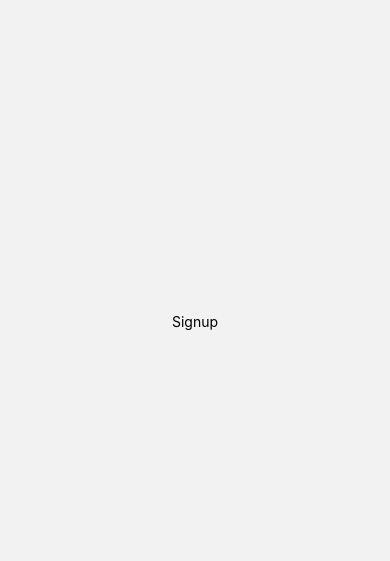
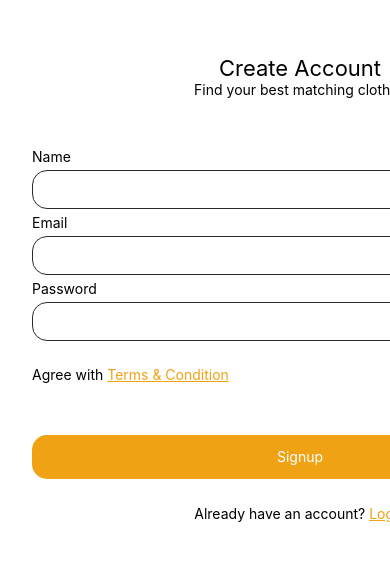
Before and after one commit to syncurious/Closet-Companion, a React Native app: screen /signup in a window 390 px wide. Shown: the part 101-662 px from the top of the page. Built offline with nearby package versions, Linux system fonts and the light colour scheme.

Commit message:
Enhance Signup screen with new layout, input fields for name, email, and password; add navigation to Login screen and improve styling.

```diff
--- a/src/screen/Auth/login/index.tsx
+++ b/src/screen/Auth/login/index.tsx
@@ -1,4 +1,11 @@
-import {StyleSheet, View, KeyboardAvoidingView, ScrollView, Platform} from 'react-native';
+import {
+  StyleSheet,
+  View,
+  KeyboardAvoidingView,
+  ScrollView,
+  Platform,
+  TouchableOpacity,
+} from 'react-native';
 import Container from '../../../components/container';
 import Heading from '../../../components/heading';
 import Input from '../../../components/input';
@@ -7,9 +14,12 @@ import {useState} from 'react';
 import Button from '../../../components/button';
 import {useDispatch} from 'react-redux';
 import {setIsLogin} from '../../../config/redux/reducer';
+import {NavigationProp, useNavigation} from '@react-navigation/native';
+import {Colors} from '../../../utitlity/colors';
 
 const Login = () => {
   const dispatch = useDispatch();
+  const navigation = useNavigation<NavigationProp<any>>();
   const [isPassword, setIsPassword] = useState<boolean>(false);
   const [payload, setPayload] = useState({
     email: '',
@@ -21,11 +31,16 @@ const Login = () => {
   const handleLogin = async () => {
     dispatch(setIsLogin(true));
   };
+  const handleSignup = () => {
+    navigation.navigate('signup');
+  };
   return (
     <KeyboardAvoidingView
       style={{flex: 1}}
       behavior={Platform.OS === 'ios' ? 'padding' : 'height'}>
-      <ScrollView contentContainerStyle={{flexGrow: 1}} keyboardShouldPersistTaps="handled">
+      <ScrollView
+        contentContainerStyle={{flexGrow: 1}}
+        keyboardShouldPersistTaps="handled">
         <Container scrollEnabled={false} fullScreen style={styles.Container}>
           <View style={styles.HeadingBox}>
             <Heading children={'Welcome Back'} level={2} />
@@ -64,7 +79,7 @@ const Login = () => {
               <Heading
                 level={6}
                 children={'Forget Password'}
-                style={{textAlign: 'right'}}
+                style={{...styles.higlightText, textAlign: 'right'}}
               />
               <Button
                 variant="contained"
@@ -75,8 +90,18 @@ const Login = () => {
           </View>
           <View style={styles.ParagraphBox}>
             <View style={{flexDirection: 'row', justifyContent: 'center'}}>
-              <Heading level={6} children={"Don't have an account? "} style={{}} />
-              <Heading level={6} children={'Sign Up'} style={{}} />
+              <Heading
+                level={6}
+                children={"Don't have an account? "}
+                style={{}}
+              />
+              <TouchableOpacity onPress={handleSignup}>
+                <Heading
+                  level={6}
+                  children={'Sign Up'}
+                  style={styles.higlightText}
+                />
+              </TouchableOpacity>
             </View>
           </View>
         </Container>
@@ -105,6 +130,10 @@ const styles = StyleSheet.create({
   RowGap: {
     rowGap: 5,
   },
+  higlightText: {
+    color: Colors.primary,
+    textDecorationLine: 'underline',
+  },
 });
 
 export default Login;
--- a/src/screen/Auth/signup/index.tsx
+++ b/src/screen/Auth/signup/index.tsx
@@ -1,11 +1,149 @@
-import {Text, View} from 'react-native';
+import {
+  StyleSheet,
+  View,
+  KeyboardAvoidingView,
+  ScrollView,
+  Platform,
+  TouchableOpacity,
+} from 'react-native';
+import Container from '../../../components/container';
+import Heading from '../../../components/heading';
+import Input from '../../../components/input';
+import {eyeFilledIcon, eyeIcon} from '../../../assets';
+import {useState} from 'react';
+import Button from '../../../components/button';
+import {useDispatch} from 'react-redux';
+import {setIsLogin} from '../../../config/redux/reducer';
+import {Colors} from '../../../utitlity/colors';
+import {NavigationProp, useNavigation} from '@react-navigation/native';
 
 const Signup = () => {
+  const dispatch = useDispatch();
+  const navigation = useNavigation<NavigationProp<any>>();
+  const [isPassword, setIsPassword] = useState<boolean>(false);
+  const [payload, setPayload] = useState({
+    name: '',
+    email: '',
+    password: '',
+  });
+  const handleValueChange = (name: string, value: string) => {
+    setPayload((prev: any) => ({...prev, [name]: value}));
+  };
+  const handleSignup = async () => {
+    dispatch(setIsLogin(true));
+  };
+  const handleLogin = async () => {
+    navigation.navigate('login');
+  };
   return (
-    <View style={{flex: 1, justifyContent: 'center', alignItems: 'center'}}>
-      <Text>Signup</Text>
-    </View>
+    <KeyboardAvoidingView
+      style={{flex: 1}}
+      behavior={Platform.OS === 'ios' ? 'padding' : 'height'}>
+      <ScrollView
+        contentContainerStyle={{flexGrow: 1}}
+        keyboardShouldPersistTaps="handled">
+        <Container scrollEnabled={false} fullScreen style={styles.Container}>
+          <View style={styles.HeadingBox}>
+            <Heading children={'Create Account'} level={2} />
+            <Heading children={'Find your best matching clothes'} level={6} />
+          </View>
+          <View style={styles.InputBox}>
+            <View style={styles.RowGap}>
+              <View style={styles.RowGap}>
+                <Heading level={6} children={'Name'} />
+                <Input
+                  type="default"
+                  value={payload?.email}
+                  onChangeText={e => {
+                    handleValueChange('name', e);
+                  }}
+                />
+              </View>
+              <View style={styles.RowGap}>
+                <Heading level={6} children={'Email'} />
+                <Input
+                  type="email-address"
+                  value={payload?.email}
+                  onChangeText={e => {
+                    handleValueChange('email', e);
+                  }}
+                />
+              </View>
+              <View style={styles.RowGap}>
+                <Heading level={6} children={'Password'} />
+                <Input
+                  value={payload?.password}
+                  onChangeText={e => {
+                    handleValueChange('password', e);
+                  }}
+                  type={isPassword ? 'password' : 'default'}
+                  iconPosition="right"
+                  prefixIcon={isPassword ? eyeIcon : eyeFilledIcon}
+                  onPress={() => {
+                    setIsPassword(!isPassword);
+                  }}
+                />
+              </View>
+            </View>
+
+            <View style={{flex: 1, justifyContent: 'space-around'}}>
+              <View style={{flexDirection: 'row'}}>
+                <Heading level={6} children={'Agree with '} />
+                <Heading
+                  level={6}
+                  children={'Terms & Condition'}
+                  style={{...styles.higlightText}}
+                />
+              </View>
+              <Button
+                variant="contained"
+                children={'Signup'}
+                onPress={handleSignup}
+              />
+            </View>
+          </View>
+          <View style={styles.ParagraphBox}>
+            <View style={{flexDirection: 'row', justifyContent: 'center'}}>
+              <Heading level={6} children={'Already have an account? '} />
+              <TouchableOpacity onPress={handleLogin}>
+                <Heading
+                  level={6}
+                  children={'Login'}
+                  style={styles.higlightText}
+                />
+              </TouchableOpacity>
+            </View>
+          </View>
+        </Container>
+      </ScrollView>
+    </KeyboardAvoidingView>
   );
 };
 
+const styles = StyleSheet.create({
+  Container: {
+    flex: 1,
+  },
+  HeadingBox: {
+    flex: 0.25,
+    alignItems: 'center',
+    justifyContent: 'flex-end',
+    paddingBottom: 50,
+  },
+  InputBox: {
+    flex: 0.45,
+    justifyContent: 'space-between',
+  },
+  ParagraphBox: {
+    flex: 0.2,
+  },
+  RowGap: {
+    rowGap: 5,
+  },
+  higlightText: {
+    color: Colors.primary,
+    textDecorationLine: 'underline',
+  },
+});
+
 export default Signup;
```
